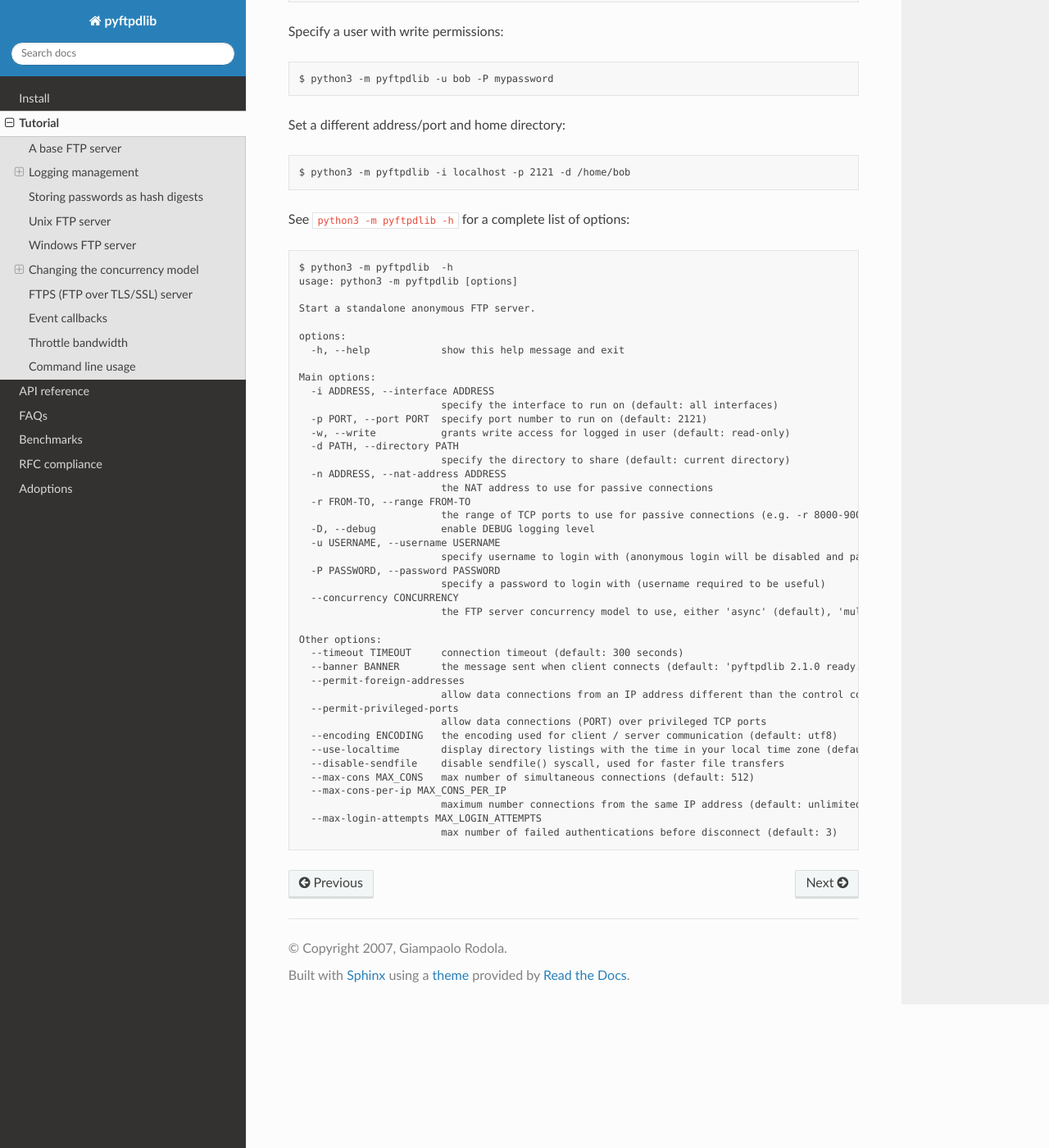
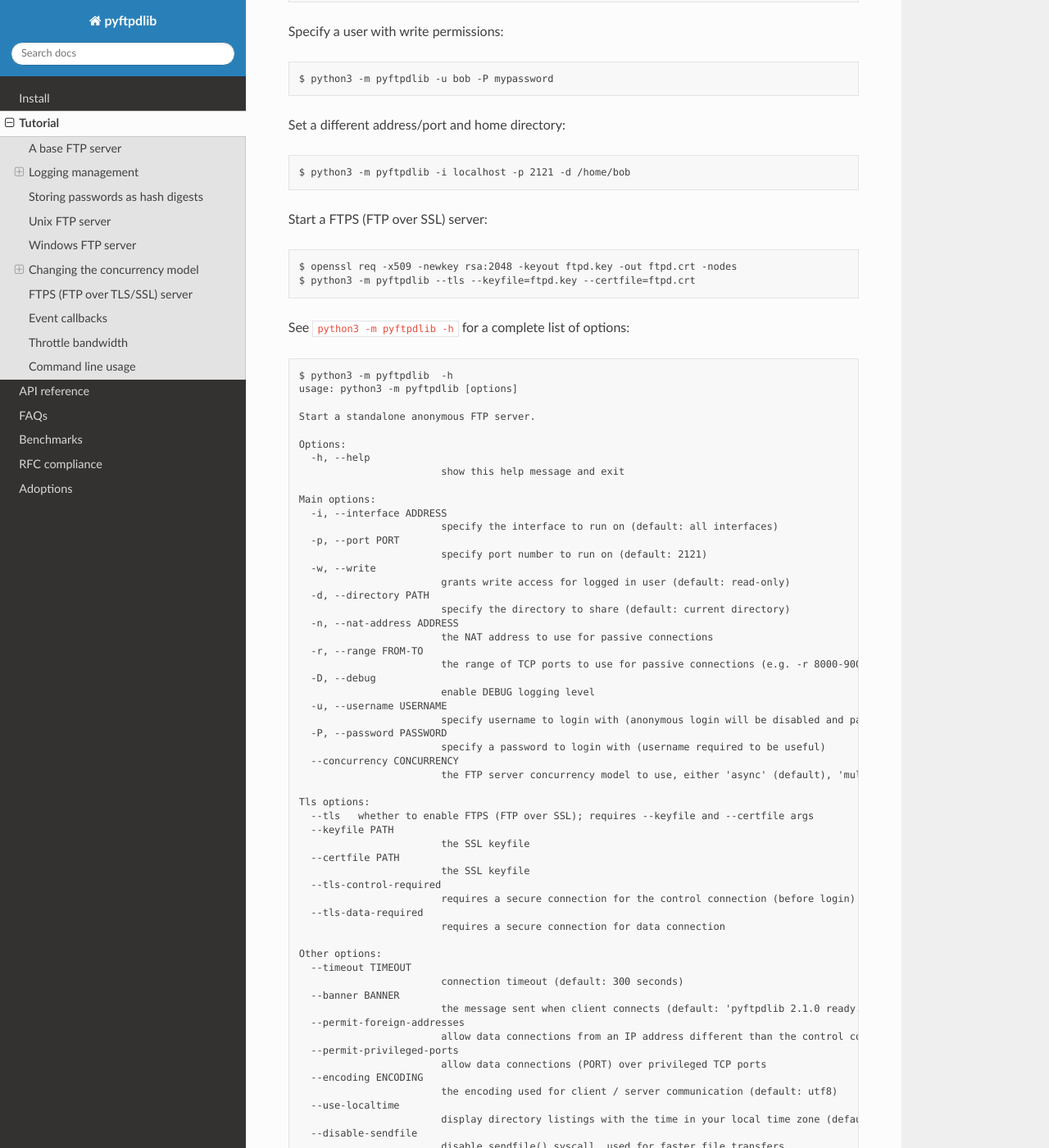
Before and after one commit to giampaolo/pyftpdlib, a Sphinx documentation site: the page built from docs/tutorial.rst, in a window 1280 px wide and 1400 px high, scrolled down 9577 px. Shown: the whole window at 82% size. Built offline with Sphinx 7.4.7 and the Read the Docs theme 3.1.0, drawn with Linux system fonts in a browser that asks for light colours; some of the changed text lies outside the part shown.

Commit message:
Add FTPS CLI options (#671)

```diff
--- a/docs/tutorial.rst
+++ b/docs/tutorial.rst
@@ -541,6 +541,12 @@
 
     $ python3 -m pyftpdlib -i localhost -p 2121 -d /home/bob
 
+Start a FTPS (FTP over SSL) server:
+
+.. code-block::
+
+    $ openssl req -x509 -newkey rsa:2048 -keyout ftpd.key -out ftpd.crt -nodes
+    $ python3 -m pyftpdlib --tls --keyfile=ftpd.key --certfile=ftpd.crt
 
 See ``python3 -m pyftpdlib -h`` for a complete list of options:
 
@@ -551,39 +557,60 @@
 
     Start a standalone anonymous FTP server.
 
-    options:
-      -h, --help            show this help message and exit
+    Options:
+      -h, --help
+                            show this help message and exit
 
     Main options:
-      -i ADDRESS, --interface ADDRESS
+      -i, --interface ADDRESS
                             specify the interface to run on (default: all interfaces)
-      -p PORT, --port PORT  specify port number to run on (default: 2121)
-      -w, --write           grants write access for logged in user (default: read-only)
-      -d PATH, --directory PATH
+      -p, --port PORT
+                            specify port number to run on (default: 2121)
+      -w, --write
+                            grants write access for logged in user (default: read-only)
+      -d, --directory PATH
                             specify the directory to share (default: current directory)
-      -n ADDRESS, --nat-address ADDRESS
+      -n, --nat-address ADDRESS
                             the NAT address to use for passive connections
-      -r FROM-TO, --range FROM-TO
+      -r, --range FROM-TO
                             the range of TCP ports to use for passive connections (e.g. -r 8000-9000)
-      -D, --debug           enable DEBUG logging level
-      -u USERNAME, --username USERNAME
+      -D, --debug
+                            enable DEBUG logging level
+      -u, --username USERNAME
                             specify username to login with (anonymous login will be disabled and password required if supplied)
-      -P PASSWORD, --password PASSWORD
+      -P, --password PASSWORD
                             specify a password to login with (username required to be useful)
       --concurrency CONCURRENCY
                             the FTP server concurrency model to use, either 'async' (default), 'multi-thread' or 'multi-proc'
 
+    Tls options:
+      --tls   whether to enable FTPS (FTP over SSL); requires --keyfile and --certfile args
+      --keyfile PATH
+                            the SSL keyfile
+      --certfile PATH
+                            the SSL keyfile
+      --tls-control-required
+                            requires a secure connection for the control connection (before login)
+      --tls-data-required
+                            requires a secure connection for data connection
+
     Other options:
-      --timeout TIMEOUT     connection timeout (default: 300 seconds)
-      --banner BANNER       the message sent when client connects (default: 'pyftpdlib 2.1.0 ready.')
+      --timeout TIMEOUT
+                            connection timeout (default: 300 seconds)
+      --banner BANNER
+                            the message sent when client connects (default: 'pyftpdlib 2.1.0 ready.')
       --permit-foreign-addresses
                             allow data connections from an IP address different than the control connection
       --permit-privileged-ports
                             allow data connections (PORT) over privileged TCP ports
-      --encoding ENCODING   the encoding used for client / server communication (default: utf8)
-      --use-localtime       display directory listings with the time in your local time zone (default: use GMT)
-      --disable-sendfile    disable sendfile() syscall, used for faster file transfers
-      --max-cons MAX_CONS   max number of simultaneous connections (default: 512)
+      --encoding ENCODING
+                            the encoding used for client / server communication (default: utf8)
+      --use-localtime
+                            display directory listings with the time in your local time zone (default: use GMT)
+      --disable-sendfile
+                            disable sendfile() syscall, used for faster file transfers
+      --max-cons MAX_CONS
+                            max number of simultaneous connections (default: 512)
       --max-cons-per-ip MAX_CONS_PER_IP
                             maximum number connections from the same IP address (default: unlimited)
       --max-login-attempts MAX_LOGIN_ATTEMPTS
```
Also changed, not shown: HISTORY.rst (+18 -2 lines), 5 other files.
